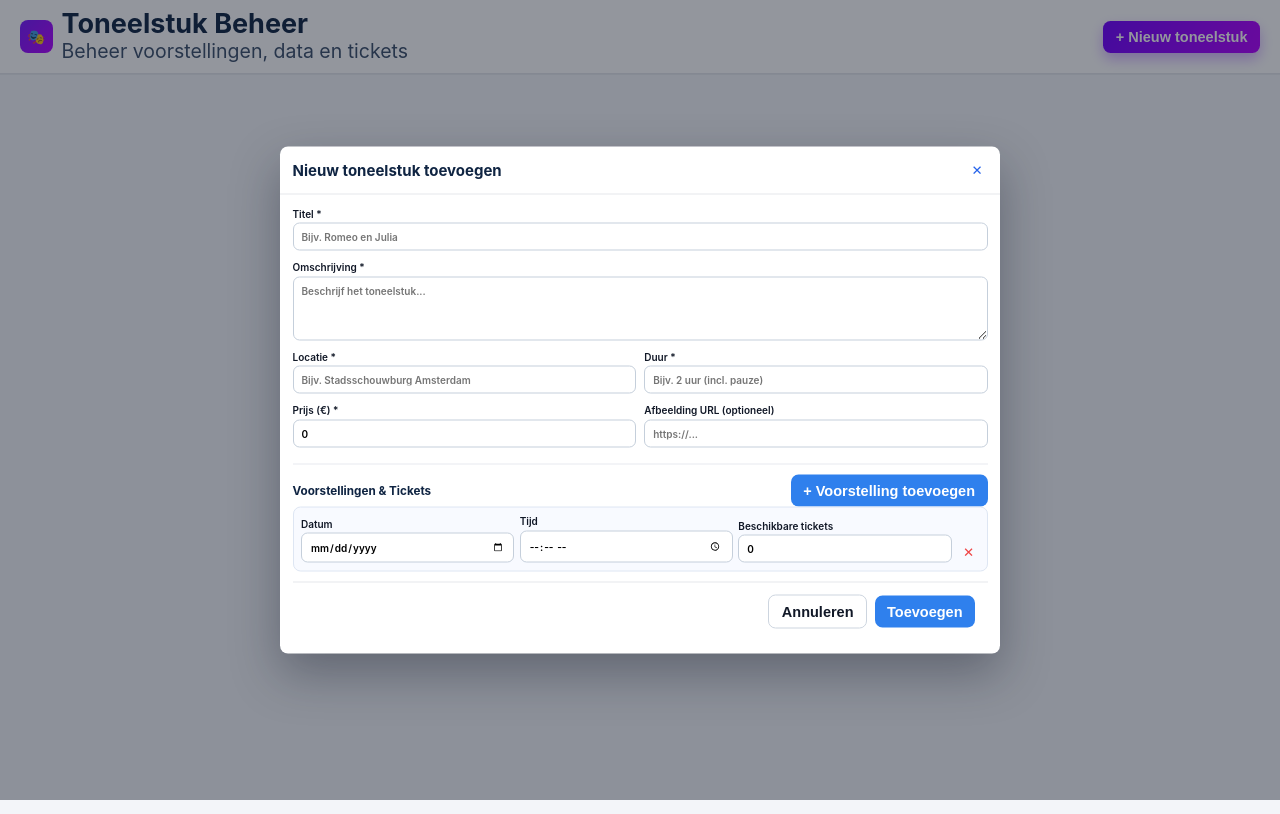
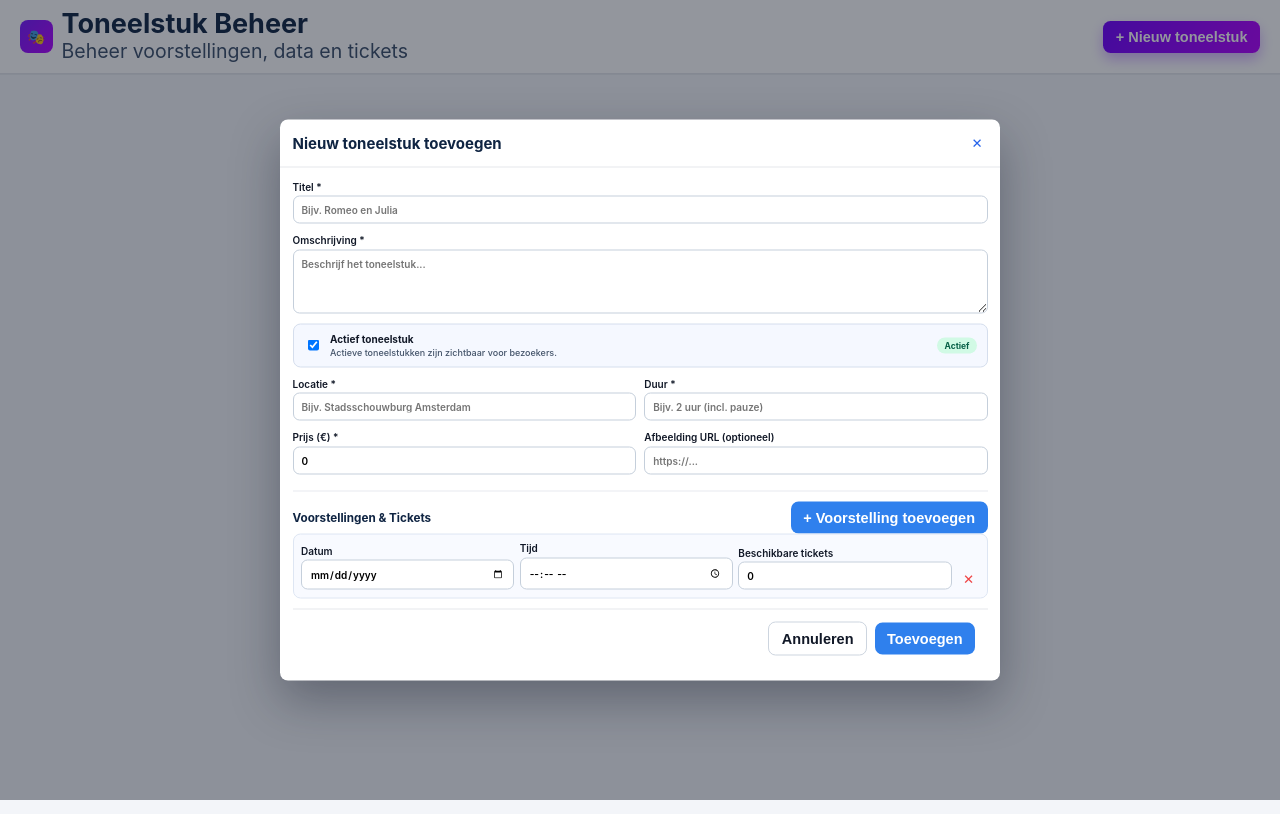
Before and after one commit to ewoutmullink01/boxtheather, an Angular app in the folder beheerportaal/: page / in a window 1280 px wide. Both pictures are taken after a click on the button "+ Nieuw toneelstuk". Built offline with nearby package versions, Linux system fonts and the light colour scheme.

Commit message:
Voeg actief/inactief checkbox toe in toneelstukformulier

```diff
--- a/beheerportaal/src/app/core/models/theater-play.model.ts
+++ b/beheerportaal/src/app/core/models/theater-play.model.ts
@@ -19,4 +19,4 @@ export interface TheaterPlay {
   readonly updatedAt: string;
 }
 
-export type TheaterPlayDraft = Omit<TheaterPlay, 'id' | 'createdAt' | 'updatedAt' | 'isActive'>;
+export type TheaterPlayDraft = Omit<TheaterPlay, 'id' | 'createdAt' | 'updatedAt'>;
--- a/beheerportaal/src/app/core/services/theater-play-store.service.ts
+++ b/beheerportaal/src/app/core/services/theater-play-store.service.ts
@@ -15,16 +15,16 @@ export class TheaterPlayStoreService {
   addPlay(draft: TheaterPlayDraft): void {
     const nowIso = new Date().toISOString();
     this.playsState.update((state) => {
-      const hasActivePlay = state.some((play) => play.isActive);
       const play: TheaterPlay = {
         ...draft,
         id: generateUuid(),
-        isActive: !hasActivePlay,
         createdAt: nowIso,
         updatedAt: nowIso
       };
 
-      const nextState = [...state, play];
+      const nextState = [...state, play].map((item) =>
+        play.isActive ? { ...item, isActive: item.id === play.id } : item
+      );
       console.info(`${TheaterPlayStoreService.LOG_PREFIX} Added play`, {
         playId: play.id,
         totalPlays: nextState.length
@@ -45,13 +45,16 @@ export class TheaterPlayStoreService {
             }
           : play
       );
+      const normalizedState = draft.isActive
+        ? nextState.map((play) => ({ ...play, isActive: play.id === playId }))
+        : nextState;
 
       console.info(`${TheaterPlayStoreService.LOG_PREFIX} Updated play`, {
         playId,
-        found: nextState.some((play) => play.id === playId)
+        found: normalizedState.some((play) => play.id === playId)
       });
 
-      return nextState;
+      return normalizedState;
     });
   }
 
--- a/beheerportaal/src/app/features/theater-management/components/play-form-modal/play-form-modal.component.css
+++ b/beheerportaal/src/app/features/theater-management/components/play-form-modal/play-form-modal.component.css
@@ -67,6 +67,46 @@ textarea {
   display: grid;
   gap: 0.85rem;
   grid-template-columns: repeat(2, minmax(0, 1fr));
+}
+
+.active-toggle {
+  grid-template-columns: auto 1fr auto;
+  align-items: center;
+  gap: 0.85rem;
+  padding: 0.85rem 1rem;
+  border-radius: 0.75rem;
+  background: #f5f8ff;
+  border: 1px solid #d5deed;
+}
+
+.active-toggle input {
+  width: 1.1rem;
+  height: 1.1rem;
+}
+
+.active-toggle span {
+  display: grid;
+  gap: 0.2rem;
+}
+
+.active-toggle small {
+  font-size: 0.9rem;
+  color: #44546a;
+  font-weight: 500;
+}
+
+.status-badge {
+  border-radius: 999px;
+  background: #d1fae5;
+  color: #065f46;
+  padding: 0.3rem 0.7rem;
+  font-size: 0.85rem;
+  font-weight: 700;
+}
+
+.status-badge--inactive {
+  background: #fee2e2;
+  color: #991b1b;
 }
 
 .performances-panel {
--- a/beheerportaal/src/app/features/theater-management/components/play-form-modal/play-form-modal.component.html
+++ b/beheerportaal/src/app/features/theater-management/components/play-form-modal/play-form-modal.component.html
@@ -20,6 +20,17 @@
       @if (playForm().controls.description.touched && playForm().controls.description.invalid) {
         <small class="field-error">Omschrijving is verplicht (minimaal 2 tekens).</small>
       }
+    </label>
+
+    <label class="active-toggle">
+      <input type="checkbox" formControlName="isActive" />
+      <span>
+        <strong>Actief toneelstuk</strong>
+        <small>Actieve toneelstukken zijn zichtbaar voor bezoekers.</small>
+      </span>
+      <span class="status-badge" [class.status-badge--inactive]="!playForm().controls.isActive.value">
+        {{ playForm().controls.isActive.value ? 'Actief' : 'Inactief' }}
+      </span>
     </label>
 
     <div class="split-grid">
--- a/beheerportaal/src/app/features/theater-management/components/play-form-modal/play-form-modal.component.ts
+++ b/beheerportaal/src/app/features/theater-management/components/play-form-modal/play-form-modal.component.ts
@@ -11,6 +11,7 @@ type PerformanceForm = FormGroup<{
 type PlayForm = FormGroup<{
   title: FormControl<string>;
   description: FormControl<string>;
+  isActive: FormControl<boolean>;
   location: FormControl<string>;
   duration: FormControl<string>;
   priceEur: FormControl<number>;
--- a/beheerportaal/src/app/features/theater-management/pages/theater-management-page/theater-management-page.component.ts
+++ b/beheerportaal/src/app/features/theater-management/pages/theater-management-page/theater-management-page.component.ts
@@ -25,6 +25,7 @@ type PerformanceForm = FormGroup<{
 type PlayForm = FormGroup<{
   title: FormControl<string>;
   description: FormControl<string>;
+  isActive: FormControl<boolean>;
   location: FormControl<string>;
   duration: FormControl<string>;
   priceEur: FormControl<number>;
@@ -53,6 +54,7 @@ export class TheaterManagementPageComponent {
   readonly playForm: PlayForm = this.formBuilder.group({
     title: this.formBuilder.control('', [Validators.required, Validators.minLength(2)]),
     description: this.formBuilder.control('', [Validators.required, Validators.minLength(2)]),
+    isActive: this.formBuilder.control(true),
     location: this.formBuilder.control('', [Validators.required]),
     duration: this.formBuilder.control('', [Validators.required]),
     priceEur: this.formBuilder.control(0, [Validators.required, Validators.min(0)]),
@@ -66,6 +68,7 @@ export class TheaterManagementPageComponent {
     this.playForm.reset({
       title: '',
       description: '',
+      isActive: true,
       location: '',
       duration: '',
       priceEur: 0,
@@ -95,6 +98,7 @@ export class TheaterManagementPageComponent {
     this.playForm.reset({
       title: play.title,
       description: play.description,
+      isActive: play.isActive,
       location: play.location,
       duration: play.duration,
       priceEur: play.priceEur,
@@ -189,6 +193,7 @@ export class TheaterManagementPageComponent {
       description: this.playForm.controls.description.errors,
       location: this.playForm.controls.location.errors,
       duration: this.playForm.controls.duration.errors,
+      isActive: this.playForm.controls.isActive.errors,
       priceEur: this.playForm.controls.priceEur.errors,
       imageUrl: this.playForm.controls.imageUrl.errors,
       performances: this.playForm.controls.performances.controls.map((performanceForm, index) => ({
@@ -209,6 +214,7 @@ export class TheaterManagementPageComponent {
     return {
       title: formValue.title.trim(),
       description: formValue.description.trim(),
+      isActive: formValue.isActive,
       location: formValue.location.trim(),
       duration: formValue.duration.trim(),
       priceEur: Number(formValue.priceEur),
```
